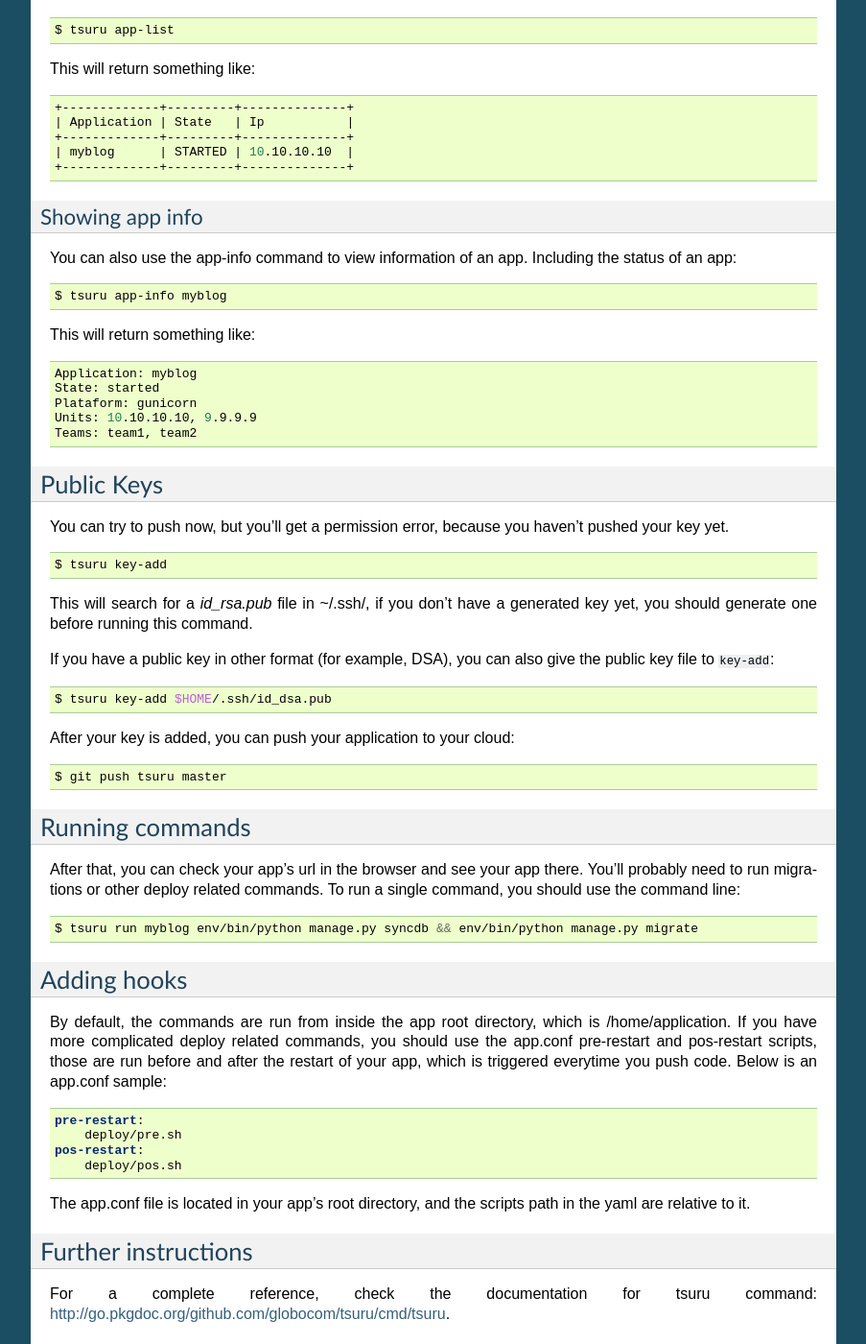
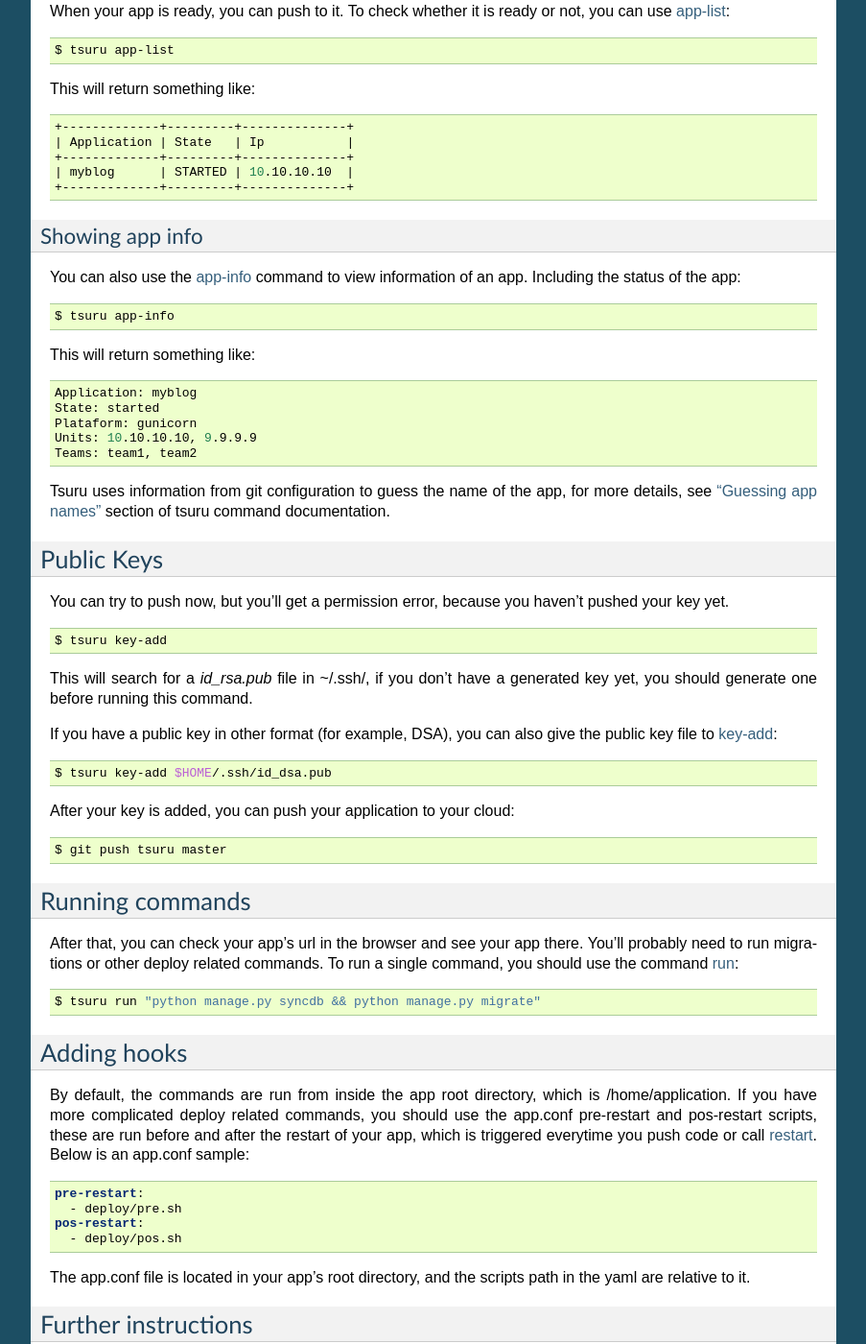
Before and after one commit to tsuru/tsuru, a Sphinx documentation site: the page built from docs/apps/client/usage.rst, in a window 1280 px wide and 1400 px high, scrolled down 882 px. Shown: the whole window at 96% size, without its empty margins (198-1101 px from the left). Built offline with Sphinx 7.4.7, drawn with Linux system fonts in a browser that asks for light colours; some of the changed text lies outside the part shown.

Commit message:
docs: update documents to cover --app flag
Also some fixes in the documentation itself:

  * fix a markup error in python quickstart
  * fix service-status command in service creation tutorial

Closes #144 (finally).

```diff
--- a/docs/apps/client/usage.rst
+++ b/docs/apps/client/usage.rst
@@ -6,8 +6,9 @@
 Client usage
 ++++++++++++
 
-After installing the server, build the cmd/main.go file with the name you wish, and add it to your $PATH. Here we'll call it `tsuru`.
-Then you must set the target with your server url, like:
+After installing the server, build the cmd/main.go file with the name you wish,
+and add it to your $PATH. Here we'll call it `tsuru`.  Then you must set the
+target with your server url, like:
 
 Setting a target
 ================
@@ -21,7 +22,11 @@ Setting a target
 Authentication
 ==============
 
-After that, all you need is to create a user and authenticate to start creating apps and pushing code to them:
+After that, all you need is to create a user and authenticate to start creating
+apps and pushing code to them. Use `create-user
+<http://go.pkgdoc.org/github.com/globocom/tsuru/cmd/tsuru#Create_a_user>`_ and
+`login
+<http://go.pkgdoc.org/github.com/globocom/tsuru/cmd/tsuru#Authenticate_within_remote_tsuru_server>`_:
 
 .. highlight:: bash
 
@@ -36,7 +41,9 @@ Apps
 Associating your user to a team
 -------------------------------
 
-You need to be associated to a team to create an app.
+You need to be member of a team to create an app. To create a new team, use
+`create-team
+<http://go.pkgdoc.org/github.com/globocom/tsuru/cmd/tsuru#Create_a_new_team_for_the_user>`_:
 
 .. highlight:: bash
 
@@ -47,7 +54,8 @@ You need to be associated to a team to create an app.
 Creating an app
 ---------------
 
-To create an app:
+To create an app, use `app-create
+<http://go.pkgdoc.org/github.com/globocom/tsuru/cmd/tsuru#Create_an_app>`_:
 
 .. highlight:: bash
 
@@ -66,7 +75,9 @@ This will return your app's remote url, you should add it to your git repository
 Listing your apps
 -----------------
 
-When your app is ready, you can push to it. To check whether it is ready or not, you can use:
+When your app is ready, you can push to it. To check whether it is ready or
+not, you can use `app-list
+<http://go.pkgdoc.org/github.com/globocom/tsuru/cmd/tsuru#List_apps_that_you_have_access_to>`_:
 
 .. highlight:: bash
 
@@ -89,13 +100,15 @@ This will return something like:
 Showing app info
 ----------------
 
-You can also use the app-info command to view information of an app. Including the status of an app:
+You can also use the `app-info
+<http://go.pkgdoc.org/github.com/globocom/tsuru/cmd/tsuru#Display_information_about_an_app>`_
+command to view information of an app. Including the status of the app:
 
 .. highlight:: bash
 
 ::
 
-    $ tsuru app-info myblog
+    $ tsuru app-info
 
 This will return something like:
 
@@ -109,10 +122,16 @@ This will return something like:
     Units: 10.10.10.10, 9.9.9.9
     Teams: team1, team2
 
+Tsuru uses information from git configuration to guess the name of the app, for
+more details, see `"Guessing app names"
+<http://go.pkgdoc.org/github.com/globocom/tsuru/cmd/tsuru#Guessing_app_names>`_
+section of tsuru command documentation.
+
 Public Keys
 ===========
 
-You can try to push now, but you'll get a permission error, because you haven't pushed your key yet.
+You can try to push now, but you'll get a permission error, because you haven't
+pushed your key yet.
 
 .. highlight:: bash
 
@@ -120,9 +139,12 @@ You can try to push now, but you'll get a permission error, because you haven't
 
     $ tsuru key-add
 
-This will search for a `id_rsa.pub` file in ~/.ssh/, if you don't have a generated key yet, you should generate one before running this command.
+This will search for a `id_rsa.pub` file in ~/.ssh/, if you don't have a
+generated key yet, you should generate one before running this command.
 
-If you have a public key in other format (for example, DSA), you can also give the public key file to ``key-add``:
+If you have a public key in other format (for example, DSA), you can also give
+the public key file to `key-add
+<http://go.pkgdoc.org/github.com/globocom/tsuru/cmd/tsuru#Add_SSH_public_key_to_tsuru_s_git_server>`_:
 
 .. highlight:: bash
 
@@ -141,20 +163,26 @@ After your key is added, you can push your application to your cloud:
 Running commands
 ================
 
-After that, you can check your app's url in the browser and see your app there. You'll probably need to run migrations or other deploy related commands.
-To run a single command, you should use the command line:
+After that, you can check your app's url in the browser and see your app there.
+You'll probably need to run migrations or other deploy related commands. To run
+a single command, you should use the command `run
+<http://go.pkgdoc.org/github.com/globocom/tsuru/cmd/tsuru#Run_an_arbitrary_command_in_the_app_machine>`_:
 
 .. highlight:: bash
 
 ::
 
-    $ tsuru run myblog env/bin/python manage.py syncdb && env/bin/python manage.py migrate
+    $ tsuru run "python manage.py syncdb && python manage.py migrate"
 
 Adding hooks
 ============
 
-By default, the commands are run from inside the app root directory, which is /home/application. If you have more complicated deploy related commands,
-you should use the app.conf pre-restart and pos-restart scripts, those are run before and after the restart of your app, which is triggered everytime you push code.
+By default, the commands are run from inside the app root directory, which is
+/home/application. If you have more complicated deploy related commands, you
+should use the app.conf pre-restart and pos-restart scripts, these are run
+before and after the restart of your app, which is triggered everytime you push
+code or call `restart
+<http://go.pkgdoc.org/github.com/globocom/tsuru/cmd/tsuru#Restart_the_app_s_application_server>`_.
 Below is an app.conf sample:
 
 .. highlight:: yaml
@@ -162,11 +190,12 @@ Below is an app.conf sample:
 ::
 
     pre-restart:
-        deploy/pre.sh
+      - deploy/pre.sh
     pos-restart:
-        deploy/pos.sh
+      - deploy/pos.sh
 
-The app.conf file is located in your app's root directory, and the scripts path in the yaml are relative to it.
+The app.conf file is located in your app's root directory, and the scripts path
+in the yaml are relative to it.
 
 Further instructions
 ====================
--- a/docs/services/api.rst
+++ b/docs/services/api.rst
@@ -49,7 +49,7 @@ This process begins when a Tsuru customer binds an app to an instance of your se
 
 ::
 
-    $ tsuru bind mysql_instance my_app
+    $ tsuru bind mysql_instance --app my_app
 
 Tsuru calls your service to bind an app with a service instance via POST on ``/resources/<service-name>`` (please notice that tsuru does not include a trailing slash) with the "hostname" that represents the app hostname in the request body. Example of request:
 
@@ -90,7 +90,7 @@ This process begins when a Tsuru customer unbinds an app from an instance of you
 
 ::
 
-    $ tsuru unbind mysql_instance my_app
+    $ tsuru unbind mysql_instance --app my_app
 
 Tsuru calls your service to unbind an app with a service instance via DELETE on ``/resources/<service-name>/hostname/<app-hostname>`` (please notice that tsuru does not include a trailing slash). Example of request:
 
```
Also changed, not shown: other parts of docs/apps/client/usage.rst (+2 -1 lines), other parts of docs/services/api.rst (+1 -1 lines), docs/apps/client/services.rst (+8 -3 lines), docs/apps/quickstart/python.rst (+25 -4 lines).
